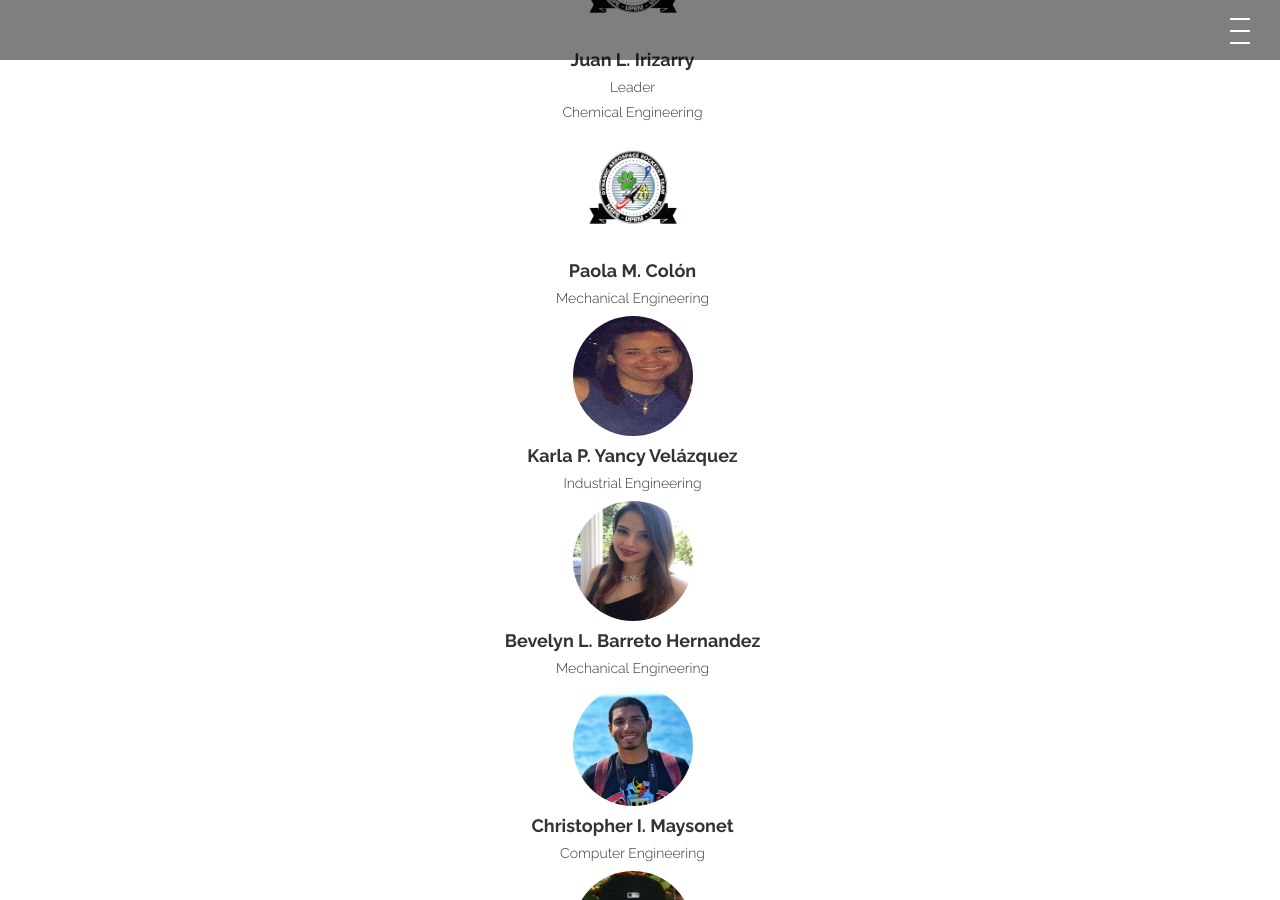
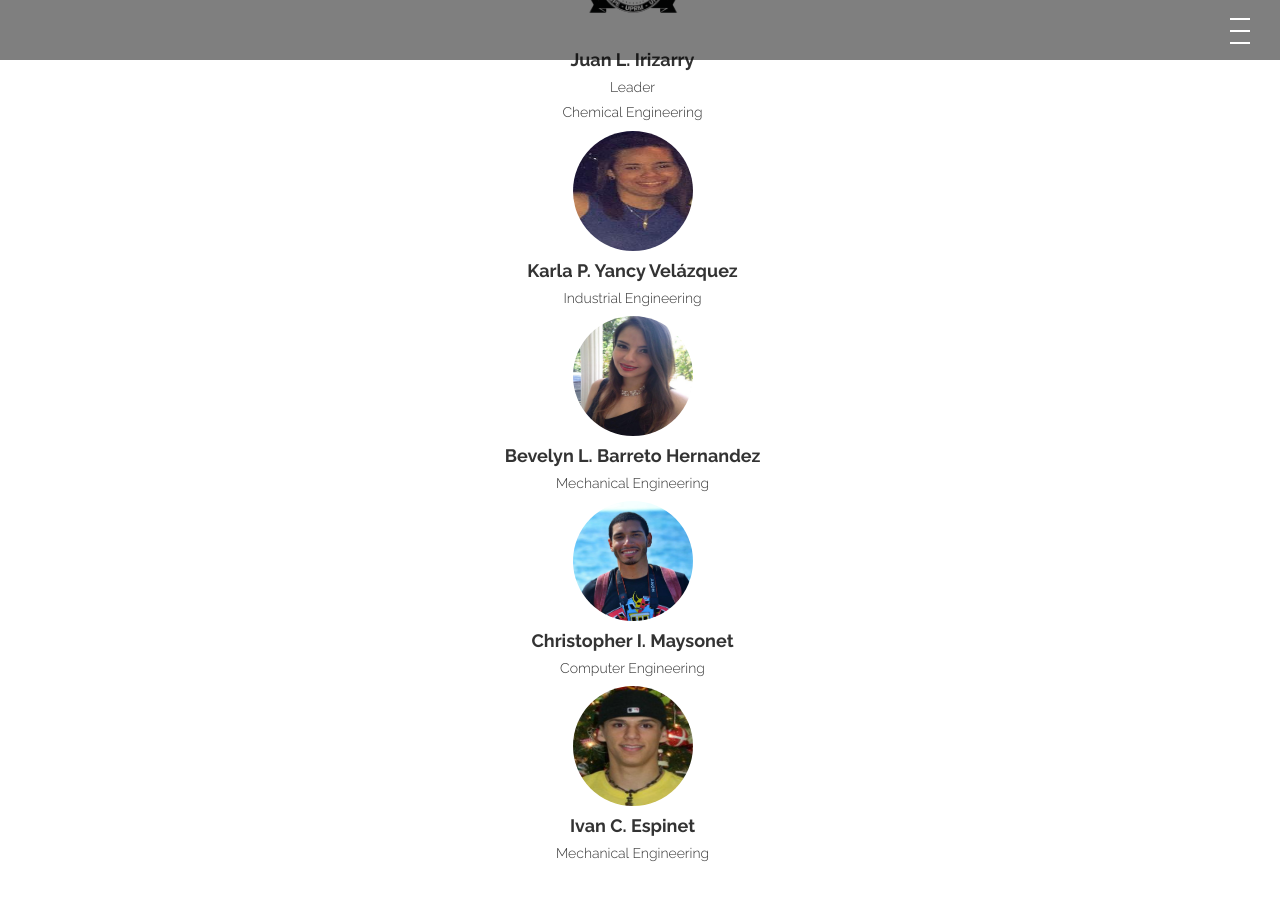
Before and after one commit to dartuprm/dartuprm.github.io, a Jekyll site: the page built from team/index.html, in a window 1280 px wide and 900 px high, scrolled down 5009 px. Built offline with Jekyll 4.4.1, drawn with Linux system fonts in a browser that asks for light colours; nearby versions of some CDN libraries.

Commit message:
optimize images, resize sponsors

```diff
--- a/index.html
+++ b/index.html
@@ -60,7 +60,7 @@
 		<br>
 		<br>
 		<div class="col-lg-12 centered">
-			<img class="img" style="opacity:0.6" src="/img/sponsors/Lockheed_Martin.png" height="180px" width="360px" alt="">
+			<img class="img" style="opacity:0.6" src="/img/sponsors/Lockheed_Martin.png" height="180px" width="300px" alt="">
 			<br>
 		</div><!-- col-lg-3 -->
 
--- a/sponsors/index.html
+++ b/sponsors/index.html
@@ -14,7 +14,7 @@
 		<br>
 
 		<div class="col-lg-12 centered">
-			<img class="img" style="opacity:0.6" src="/img/sponsors/Lockheed_Martin.png" height="180px" width="360px" alt="">
+			<img class="img" style="opacity:0.6" src="/img/sponsors/Lockheed_Martin.png" height="180px" width="300px" alt="">
 			<br>
 		</div><!-- col-lg-3 -->
 
@@ -32,12 +32,12 @@
 			<br>
 			<br>
 			<div class="col-lg-6 centered">
-				<img class="img" style="opacity:0.6" src="/img/sponsors/honeywell_logo.png" height="80px" width="360px" alt="">
+				<img class="img" style="opacity:0.6" src="/img/sponsors/honeywell_logo.png" height="80px" width="300px" alt="">
 				<br>
 			</div><!-- col-lg-3 -->
 
 			<div class="col-lg-6 centered">
-				<img class="img" style="opacity:0.6;" src="/img/sponsors/boeing.png" height="120px" width="360px" alt="" style="margin-top:25px;">
+				<img class="img" style="opacity:0.6;" src="/img/sponsors/boeing.png" height="120px" width="300px" alt="" style="margin-top:25px;">
 				<br>
 			</div><!-- col-lg-3 -->
 
--- a/team/index.html
+++ b/team/index.html
@@ -193,15 +193,6 @@
 				</div><!-- col-lg-3 -->
 
 
-
-				<div>
-					<img class="img img-circle" src="/img/logo/Dart-Logo-with-UPRA.png" height="120px" width="120px" alt="">
-					<br>
-					<h4><b>Paola M. Colón</b></h4>
-					<h5>Mechanical Engineering</h5>
-				</div><!-- col-lg-3 -->
-
-
 				<div>
 					<img class="img img-circle" src="/img/team-members/business-outreach/kyancy.jpg" height="120px" width="120px" alt="">
 					<br>
```
Also changed, not shown: 16 other files.
